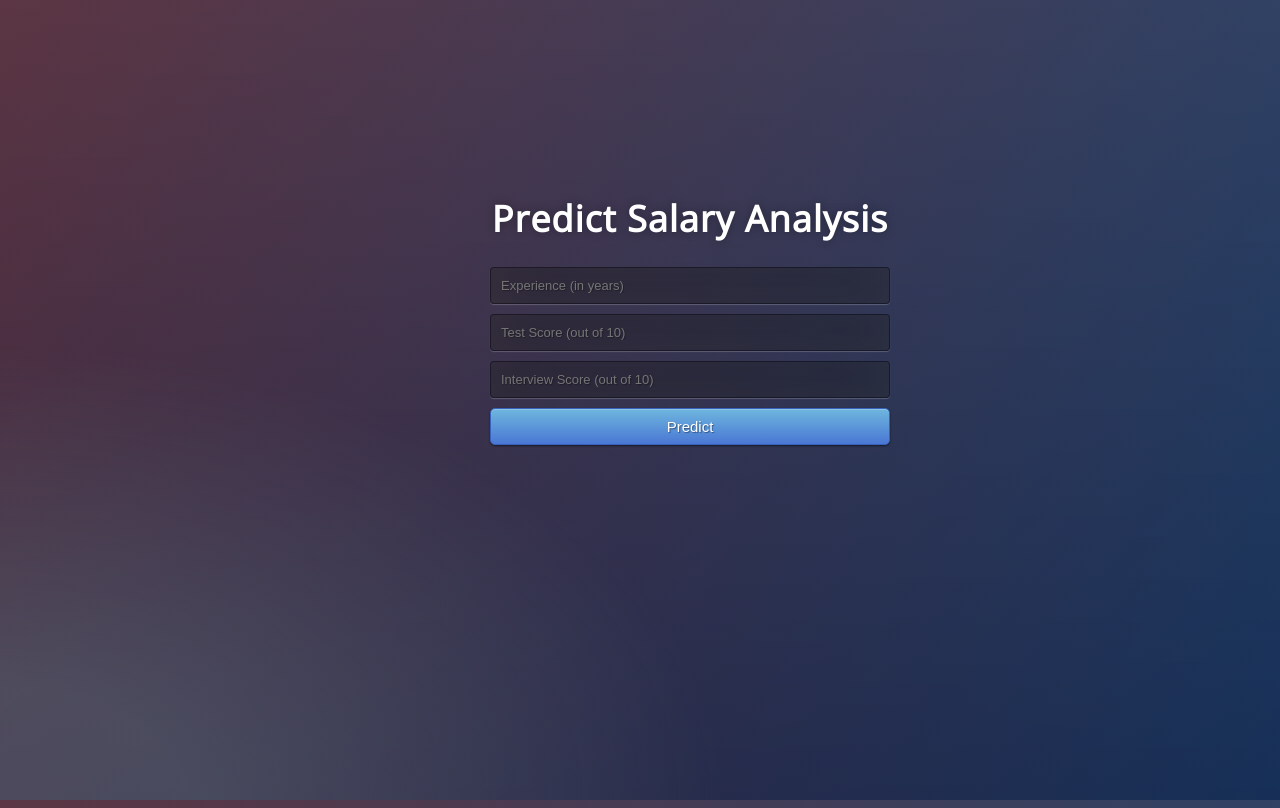
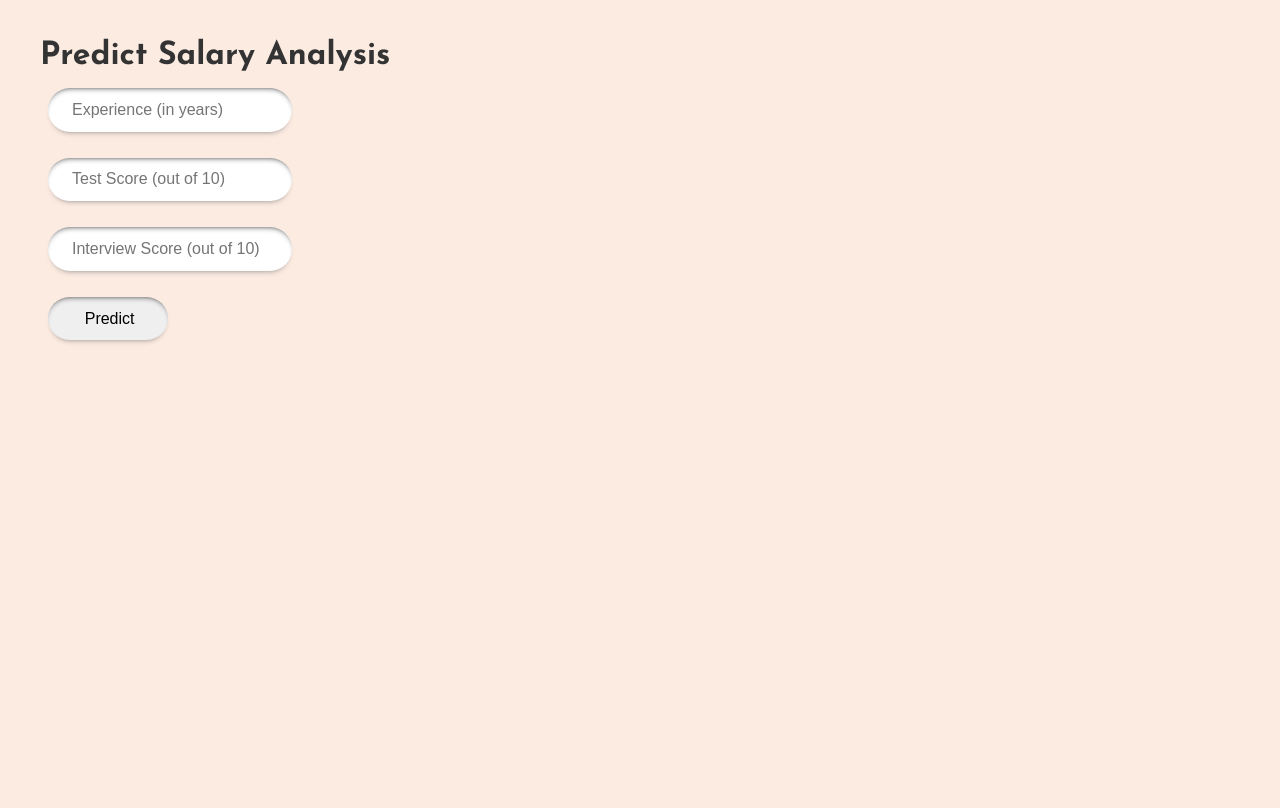
Before and after one commit to saisuresh1999/Salary-Prediction-WebApp, a Flask app: page / in a window 1280 px wide. After the commit the page ends 343 px from the top, so only its background shows below. Run offline with Flask 2, Linux system fonts and the light colour scheme; parts of the project's set-up code (start-up, migrations or seed data) failed here and were passed over.

Commit message:
Update style.css

```diff
--- a/static/style.css
+++ b/static/style.css
@@ -1,63 +1,85 @@
-@import url(https://fonts.googleapis.com/css?family=Open+Sans);
-.btn { display: inline-block; *display: inline; *zoom: 1; padding: 4px 10px 4px; margin-bottom: 0; font-size: 13px; line-height: 18px; color: #333333; text-align: center;text-shadow: 0 1px 1px rgba(255, 255, 255, 0.75); vertical-align: middle; background-color: #f5f5f5; background-image: -moz-linear-gradient(top, #ffffff, #e6e6e6); background-image: -ms-linear-gradient(top, #ffffff, #e6e6e6); background-image: -webkit-gradient(linear, 0 0, 0 100%, from(#ffffff), to(#e6e6e6)); background-image: -webkit-linear-gradient(top, #ffffff, #e6e6e6); background-image: -o-linear-gradient(top, #ffffff, #e6e6e6); background-image: linear-gradient(top, #ffffff, #e6e6e6); background-repeat: repeat-x; filter: progid:dximagetransform.microsoft.gradient(startColorstr=#ffffff, endColorstr=#e6e6e6, GradientType=0); border-color: #e6e6e6 #e6e6e6 #e6e6e6; border-color: rgba(0, 0, 0, 0.1) rgba(0, 0, 0, 0.1) rgba(0, 0, 0, 0.25); border: 1px solid #e6e6e6; -webkit-border-radius: 4px; -moz-border-radius: 4px; border-radius: 4px; -webkit-box-shadow: inset 0 1px 0 rgba(255, 255, 255, 0.2), 0 1px 2px rgba(0, 0, 0, 0.05); -moz-box-shadow: inset 0 1px 0 rgba(255, 255, 255, 0.2), 0 1px 2px rgba(0, 0, 0, 0.05); box-shadow: inset 0 1px 0 rgba(255, 255, 255, 0.2), 0 1px 2px rgba(0, 0, 0, 0.05); cursor: pointer; *margin-left: .3em; }
-.btn:hover, .btn:active, .btn.active, .btn.disabled, .btn[disabled] { background-color: #e6e6e6; }
-.btn-large { padding: 9px 14px; font-size: 15px; line-height: normal; -webkit-border-radius: 5px; -moz-border-radius: 5px; border-radius: 5px; }
-.btn:hover { color: #333333; text-decoration: none; background-color: #e6e6e6; background-position: 0 -15px; -webkit-transition: background-position 0.1s linear; -moz-transition: background-position 0.1s linear; -ms-transition: background-position 0.1s linear; -o-transition: background-position 0.1s linear; transition: background-position 0.1s linear; }
-.btn-primary, .btn-primary:hover { text-shadow: 0 -1px 0 rgba(0, 0, 0, 0.25); color: #ffffff; }
-.btn-primary.active { color: rgba(255, 255, 255, 0.75); }
-.btn-primary { background-color: #4a77d4; background-image: -moz-linear-gradient(top, #6eb6de, #4a77d4); background-image: -ms-linear-gradient(top, #6eb6de, #4a77d4); background-image: -webkit-gradient(linear, 0 0, 0 100%, from(#6eb6de), to(#4a77d4)); background-image: -webkit-linear-gradient(top, #6eb6de, #4a77d4); background-image: -o-linear-gradient(top, #6eb6de, #4a77d4); background-image: linear-gradient(top, #6eb6de, #4a77d4); background-repeat: repeat-x; filter: progid:dximagetransform.microsoft.gradient(startColorstr=#6eb6de, endColorstr=#4a77d4, GradientType=0);  border: 1px solid #3762bc; text-shadow: 1px 1px 1px rgba(0,0,0,0.4); box-shadow: inset 0 1px 0 rgba(255, 255, 255, 0.2), 0 1px 2px rgba(0, 0, 0, 0.5); }
-.btn-primary:hover, .btn-primary:active, .btn-primary.active, .btn-primary.disabled, .btn-primary[disabled] { filter: none; background-color: #4a77d4; }
-.btn-block { width: 100%; display:block; }
-
-* { -webkit-box-sizing:border-box; -moz-box-sizing:border-box; -ms-box-sizing:border-box; -o-box-sizing:border-box; box-sizing:border-box; }
-
-html { width: 100%; height:100%; overflow:hidden; }
-
-body {
-	width: 100%;
-	height:100%;
-	font-family: 'Open Sans', sans-serif;
-	background: #092756;
-	color: #fff;
-	font-size: 18px;
-	text-align:center;
-	letter-spacing:1.2px;
-	background: -moz-radial-gradient(0% 100%, ellipse cover, rgba(104,128,138,.4) 10%,rgba(138,114,76,0) 40%),-moz-linear-gradient(top,  rgba(57,173,219,.25) 0%, rgba(42,60,87,.4) 100%), -moz-linear-gradient(-45deg,  #670d10 0%, #092756 100%);
-	background: -webkit-radial-gradient(0% 100%, ellipse cover, rgba(104,128,138,.4) 10%,rgba(138,114,76,0) 40%), -webkit-linear-gradient(top,  rgba(57,173,219,.25) 0%,rgba(42,60,87,.4) 100%), -webkit-linear-gradient(-45deg,  #670d10 0%,#092756 100%);
-	background: -o-radial-gradient(0% 100%, ellipse cover, rgba(104,128,138,.4) 10%,rgba(138,114,76,0) 40%), -o-linear-gradient(top,  rgba(57,173,219,.25) 0%,rgba(42,60,87,.4) 100%), -o-linear-gradient(-45deg,  #670d10 0%,#092756 100%);
-	background: -ms-radial-gradient(0% 100%, ellipse cover, rgba(104,128,138,.4) 10%,rgba(138,114,76,0) 40%), -ms-linear-gradient(top,  rgba(57,173,219,.25) 0%,rgba(42,60,87,.4) 100%), -ms-linear-gradient(-45deg,  #670d10 0%,#092756 100%);
-	background: -webkit-radial-gradient(0% 100%, ellipse cover, rgba(104,128,138,.4) 10%,rgba(138,114,76,0) 40%), linear-gradient(to bottom,  rgba(57,173,219,.25) 0%,rgba(42,60,87,.4) 100%), linear-gradient(135deg,  #670d10 0%,#092756 100%);
-	filter: progid:DXImageTransform.Microsoft.gradient( startColorstr='#3E1D6D', endColorstr='#092756',GradientType=1 );
-
-}
-.login {
-	position: absolute;
-	top: 40%;
-	left: 50%;
-	margin: -150px 0 0 -150px;
-	width:400px;
-	height:400px;
+* {
+    padding: 0;
+    margin: 0;
+    box-sizing: border-box;
 }
 
-.login h1 { color: #fff; text-shadow: 0 0 10px rgba(0,0,0,0.3); letter-spacing:1px; text-align:center; }
+html {
+    color: #333;
+    font-family: 'Josefin Sans';
+    line-height: 1.5;
+}
+.a {
+    line-height: 10px;
+}
+
+.b {
+    line-height: 30px;
+}
+
+.c {
+    line-height: 0.5cm;
+}
+body {
+    padding: 2rem 2.5rem;
+    background: #fcebe1;
+}
+
+#rcorners1 {
+  border-radius: 25px;
+  background: #73AD21;
+  padding: 20px;
+   width: 200px;
+  height: 3px;
+}
+
+#rcorners3 {
+  border-radius: 25px;
+  background: url(paper.gif);
+  background-position: left top;
+  background-repeat: repeat;
+  padding: 20px;
+  width: 200px;
+  height: 3px;
+}
+label {
+  display: flex;
+  flex-direction: row;
+  justify-content: flex-start;
+  text-align: right;
+  width: 400px;
+
+  line-height: 26px;
+  margin-bottom: 10px;
+}
+
+
 
 input {
-	width: 100%;
-	margin-bottom: 10px;
-	background: rgba(0,0,0,0.3);
-	border: none;
-	outline: none;
-	padding: 10px;
-	font-size: 13px;
-	color: #fff;
-	text-shadow: 1px 1px 1px rgba(0,0,0,0.3);
-	border: 1px solid rgba(0,0,0,0.3);
-	border-radius: 4px;
-	box-shadow: inset 0 -5px 45px rgba(100,100,100,0.2), 0 1px 1px rgba(255,255,255,0.2);
-	-webkit-transition: box-shadow .5s ease;
-	-moz-transition: box-shadow .5s ease;
-	-o-transition: box-shadow .5s ease;
-	-ms-transition: box-shadow .5s ease;
-	transition: box-shadow .5s ease;
+
+    border-radius: 2em;
+    border: none;
+    margin: 0.5em;
+    padding: 0.8em;
+
+
+    font-size: 1.0em;
+    padding-left: 1.5em;
+
+    outline: none;
+    box-shadow: 0 4px 6px -5px hsl(0, 0%, 40%), inset 0px 4px 6px -5px hsl(0, 0%, 2%)
 }
-input:focus { box-shadow: inset 0 -5px 45px rgba(100,100,100,0.4), 0 1px 1px rgba(255,255,255,0.2); }
+button {
+
+    border-radius: 2em;
+    border: none;
+    margin: 0.5em;
+    padding: 0.8em;
+    text-align: center;
+    width: 120px;
+    font-size: 1.0em;
+    padding-left: 1.0em;
+
+    outline: none;
+    box-shadow: 0 4px 6px -5px hsl(0, 0%, 40%), inset 0px 4px 6px -5px hsl(0, 0%, 2%)
+}
```
